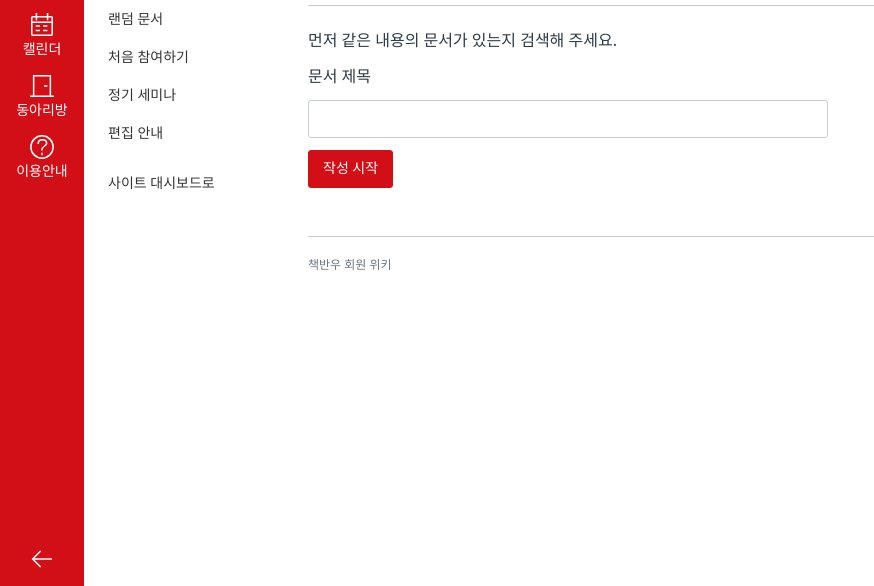
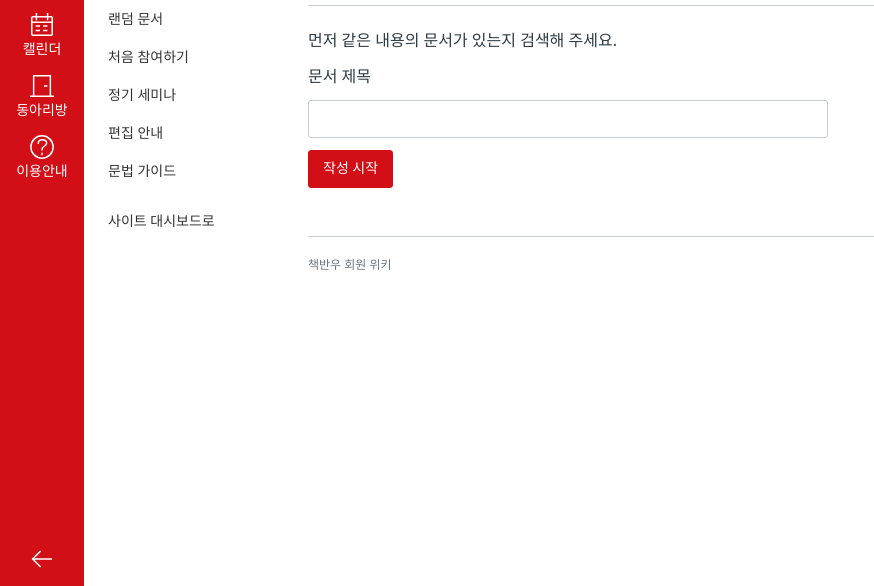
Before and after one commit to 0neiszer0/book_member_maker, a Python web app: template templates/wiki/new.html in a window 1280 px wide. Shown: the part 214-800 px from the top of the page, without its empty margins (0-874 px from the left). Run offline with Jinja, Linux system fonts and the light colour scheme; the template is opened without the code that fills it, so the values that code supplies are empty; some web fonts are replaced.

Commit message:
Wiki: multi-line code keeps line breaks; '문법 가이드' in wiki menu

```diff
--- a/templates/wiki/base.html
+++ b/templates/wiki/base.html
@@ -1,12 +1,12 @@
 {% extends 'lms_base.html' %}
 {% block title %}{{ doc.title if doc is defined else title|default('위키') }} · 책반우 위키{% endblock %}
-{% block head %}<link rel="stylesheet" href="{{ url_for('static',filename='lms_wiki.css') }}">{% endblock %}
+{% block head %}<link rel="stylesheet" href="{{ url_for('static',filename='lms_wiki.css') }}"><style>.wiki-prose code{white-space:pre-wrap}</style>{% endblock %}
 {% block content %}
 {% if config.WIKI_LOCAL_PREVIEW %}<div class="wiki-preview-note">로컬 확인용 · 실제 회원·카카오 서버와 연결되지 않은 예시입니다. <a href="/__wiki_preview">예시 계정 바꾸기</a></div>{% endif %}
 <div class="wiki-shell">
 <aside class="wiki-menu" aria-label="위키 메뉴">
   <a class="wiki-menu-title" href="{{ url_for('wiki.home') }}">책반우 위키</a>
-  <nav><a href="{{ url_for('wiki.document',title='대문') }}">대문</a><a href="{{ url_for('wiki.pages') }}">모든 문서</a><a href="{{ url_for('wiki.random_page') }}" rel="nofollow">랜덤 문서</a><a href="{{ url_for('wiki.document',title='처음 참여하기') }}">처음 참여하기</a><a href="{{ url_for('wiki.document',title='정기 세미나') }}">정기 세미나</a><a href="{{ url_for('wiki.document',title='위키 편집 안내') }}">편집 안내</a>{% if access and access.is_officer %}<a href="{{ url_for('wiki.document',title=officer_prefix ~ '대문') }}">운영진 문서</a>{% endif %}</nav>
+  <nav><a href="{{ url_for('wiki.document',title='대문') }}">대문</a><a href="{{ url_for('wiki.pages') }}">모든 문서</a><a href="{{ url_for('wiki.random_page') }}" rel="nofollow">랜덤 문서</a><a href="{{ url_for('wiki.document',title='처음 참여하기') }}">처음 참여하기</a><a href="{{ url_for('wiki.document',title='정기 세미나') }}">정기 세미나</a><a href="{{ url_for('wiki.document',title='위키 편집 안내') }}">편집 안내</a><a href="{{ url_for('wiki.document',title='문서 편집 가이드') }}">문법 가이드</a>{% if access and access.is_officer %}<a href="{{ url_for('wiki.document',title=officer_prefix ~ '대문') }}">운영진 문서</a>{% endif %}</nav>
   {% if access %}<div class="wiki-access"><strong>{{ access.term_name or '학기 확인 필요' }}</strong><p>{{ access.reason }}</p></div>{% endif %}
   <a class="wiki-site-return" href="{{ url_for('main_index') }}">사이트 대시보드로</a>
 </aside>
```
